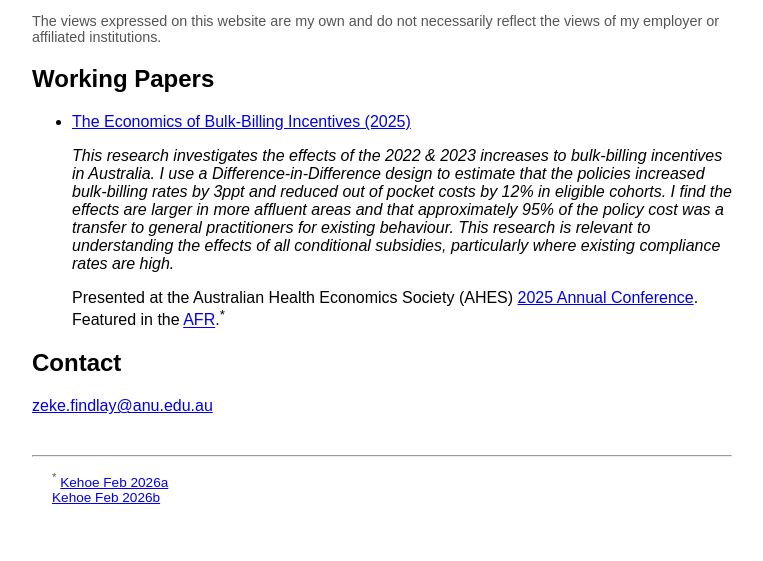
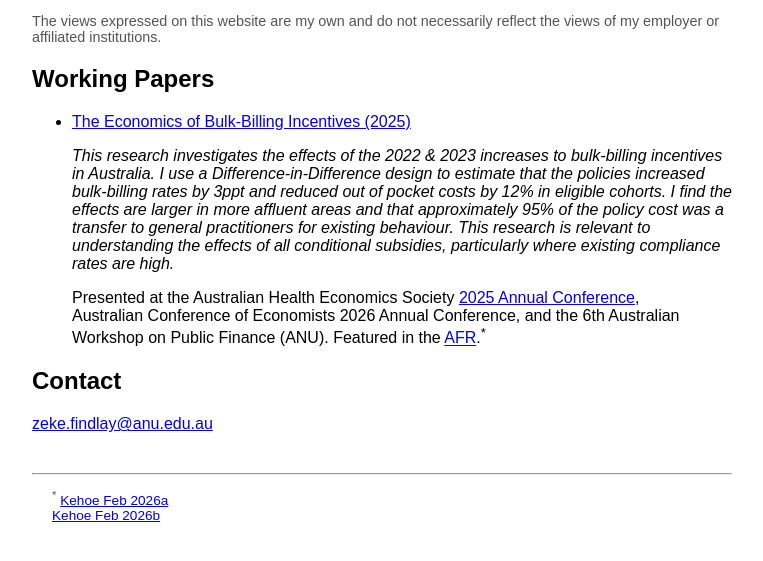
Before and after one commit to zekefindlay/zekefindlay.github.io, a plain HTML site: page index.html in a window 1280 px wide. Shown: the part 119-680 px from the top of the page, without its empty margins (258-1021 px from the left). Drawn offline with Linux system fonts and the light colour scheme.

Commit message:
Update index.html

```diff
--- a/index.html
+++ b/index.html
@@ -29,8 +29,9 @@
           </em>
         </p>
       <!-- With Ashley Craig and Matthew Lilley -->
-      Presented at the Australian Health Economics Society (AHES)
-      <a href="https://ahes.org.au/2025/10/awardees-46th-ahes-annual-conference-cloned/"> 2025 Annual Conference</a>.<br>
+      Presented at the Australian Health Economics Society
+      <a href="https://ahes.org.au/2025/10/awardees-46th-ahes-annual-conference-cloned/"> 2025 Annual Conference</a>,<br>
+      Australian Conference of Economists 2026 Annual Conference, and the 6th Australian Workshop on Public Finance (ANU).
       Featured in the <a href="https://www.afr.com/policy/economy/the-rba-can-t-mask-labor-s-economic-errors-20260204-p5nze2">AFR</a>.<sup>*</sup>
     </li>
   </ul>
```
